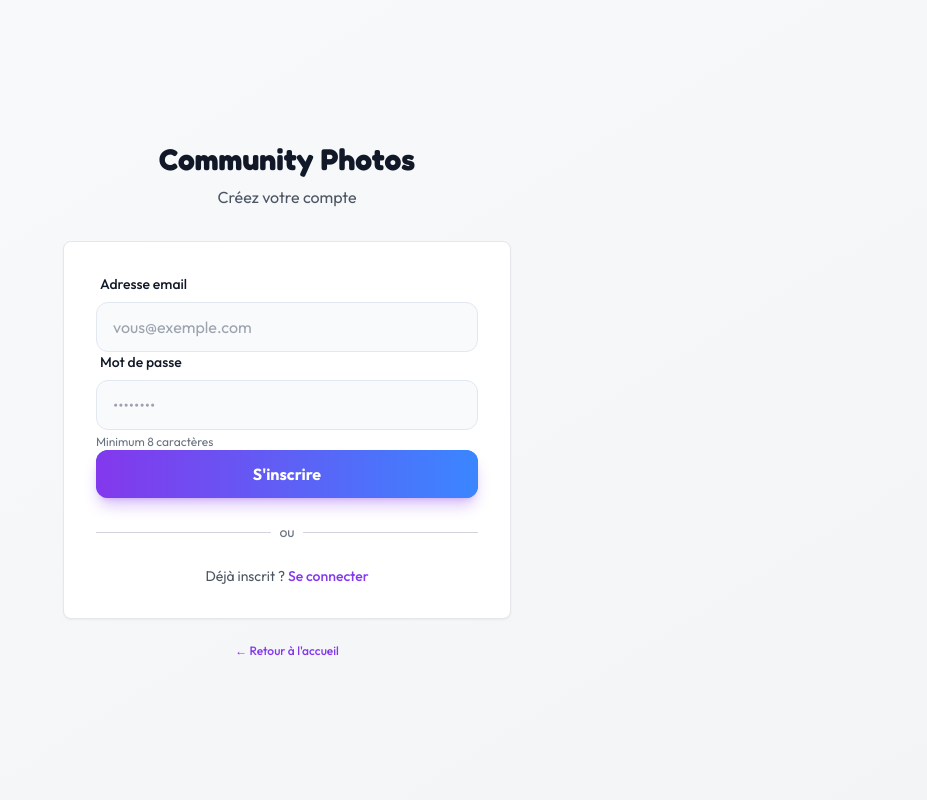
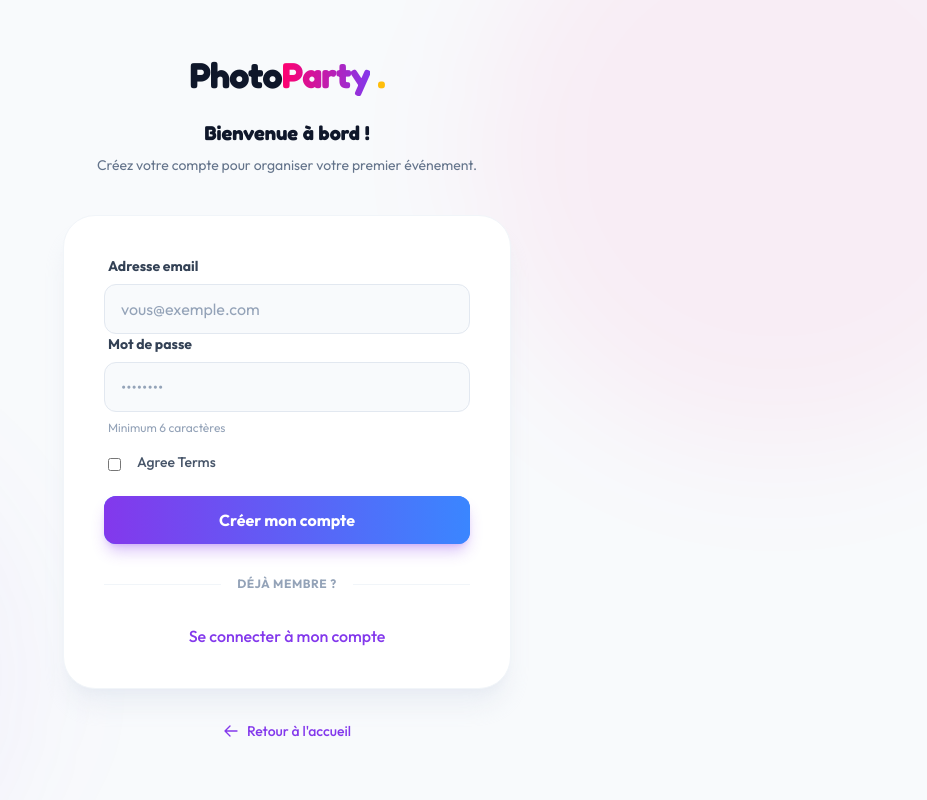
Before and after one commit to math-pixel/Photo-Party-V2, a Symfony app: template templates/registration/register.html.twig in a window 1280 px wide. Shown: the whole page, without its empty margins (353-1280 px from the left). Run offline with Twig, Linux system fonts and the light colour scheme; the template is opened without the code that fills it, so the values that code supplies are empty; form fields are guessed from the names that the template uses; style sheets or scripts are compiled from the project's sources; some libraries are stand-ins or nearby versions.

Commit message:
update register form

```diff
--- a/templates/registration/register.html.twig
+++ b/templates/registration/register.html.twig
@@ -1,22 +1,39 @@
 {% extends 'base.html.twig' %}
 
-{% block title %}Inscription - Photo Gallery{% endblock %}
+{% block title %}Inscription - PhotoParty{% endblock %}
 
 {% block body %}
-    <div class="min-h-screen bg-gradient-to-br from-gray-50 to-gray-100 flex items-center justify-center px-4 py-12">
-        <div class="w-full max-w-md">
-            <!-- Logo/Header -->
-            <div class="text-center mb-8">
-                <h1 class="text-3xl font-bold text-gray-900 mb-2">Community Photos</h1>
-                <p class="text-gray-600">Créez votre compte</p>
+    <div class="relative min-h-screen bg-slate-50 flex items-center justify-center px-4 py-12 overflow-hidden font-sans selection:bg-party-purple selection:text-white">
+
+        {# --- DECORATION D'ARRIÈRE-PLAN (Blobs) --- #}
+        {# On change légèrement la position/couleur par rapport au Login pour varier #}
+        <div class="absolute top-0 right-0 -translate-y-1/4 translate-x-1/4 w-[600px] h-[600px] bg-party-pink/5 rounded-full blur-3xl pointer-events-none"></div>
+        <div class="absolute bottom-0 left-0 translate-y-1/4 -translate-x-1/4 w-[500px] h-[500px] bg-party-purple/5 rounded-full blur-3xl pointer-events-none"></div>
+
+        <div class="relative z-10 w-full max-w-md">
+
+            {# --- HEADER / LOGO --- #}
+            <div class="text-center mb-10">
+                <a href="/" class="inline-block mb-6 group hover:opacity-90 transition-opacity">
+                    <div class="text-4xl font-display font-bold text-slate-900 tracking-tight">
+                        Photo<span class="text-transparent bg-clip-text bg-gradient-to-r from-party-pink to-party-purple">Party</span>
+                        <span class="text-party-yellow">.</span>
+                    </div>
+                </a>
+                <h2 class="text-xl font-bold text-slate-900">Bienvenue à bord !</h2>
+                <p class="text-slate-500 mt-2 text-sm">Créez votre compte pour organiser votre premier événement.</p>
             </div>
 
-            <!-- Form Card -->
-            <div class="bg-white rounded-lg shadow-sm border border-gray-200 p-8 space-y-6">
+            {# --- CARTE FORMULAIRE --- #}
+            <div class="bg-white rounded-[32px] shadow-xl shadow-slate-200/60 p-8 md:p-10 border border-slate-100">
 
+                {# Affichage des erreurs globales #}
                 {% if form_errors(registrationForm) %}
-                    <div class="bg-red-50 border border-red-200 text-red-700 px-4 py-3 rounded-lg text-sm">
-                        <p class="font-semibold">Erreurs d'inscription :</p>
+                    <div class="mb-6 bg-red-50 border border-red-100 text-red-600 px-4 py-3 rounded-2xl text-sm">
+                        <div class="flex items-center gap-2 font-bold mb-1">
+                            <svg xmlns="http://www.w3.org/2000/svg" viewBox="0 0 20 20" fill="currentColor" class="w-4 h-4"><path fill-rule="evenodd" d="M18 10a8 8 0 11-16 0 8 8 0 0116 0zm-8-5a.75.75 0 01.75.75v4.5a.75.75 0 01-1.5 0v-4.5A.75.75 0 0110 5zm0 10a1 1 0 100-2 1 1 0 000 2z" clip-rule="evenodd" /></svg>
+                            Oups, une erreur :
+                        </div>
                         {{ form_errors(registrationForm) }}
                     </div>
                 {% endif %}
@@ -25,70 +42,117 @@
 
                 <!-- Email Field -->
                 <div>
-                    {{ form_label(registrationForm.email, 'Adresse email', {'label_attr': {'class': 'block text-sm font-medium text-gray-900 mb-2'}}) }}
-                    {{ form_widget(registrationForm.email, {'attr': {'class': 'w-full px-4 py-2 border border-gray-300 rounded-lg focus:ring-2 focus:ring-teal-500 focus:border-transparent outline-none transition', 'placeholder': 'vous@exemple.com'}}) }}
+                    {{ form_label(registrationForm.email, 'Adresse email', {'label_attr': {'class': 'block text-sm font-bold text-slate-700 mb-2 ml-1'}}) }}
+
+                    {# J'applique les styles manuellement ici pour être sûr, mais ta classe .input globale marcherait aussi #}
+                    {{ form_widget(registrationForm.email, {
+                        'attr': {
+                            'class': 'w-full px-4 py-3 bg-slate-50 border border-slate-200 text-slate-900 rounded-xl focus:ring-2 focus:ring-party-purple focus:border-transparent outline-none transition-all placeholder:text-slate-400',
+                            'placeholder': 'vous@exemple.com'
+                        }
+                    }) }}
+
                     {% if form_errors(registrationForm.email) %}
-                        <p class="mt-1 text-red-600 text-sm">{{ form_errors(registrationForm.email) }}</p>
+                        <div class="mt-2 text-party-pink text-sm font-medium ml-1">
+                            {{ form_errors(registrationForm.email) }}
+                        </div>
                     {% endif %}
                 </div>
 
-                <!-- First Name -->
-{#                <div>#}
-{#                    {{ form_label(registrationForm.firstName, 'Prénom', {'label_attr': {'class': 'block text-sm font-medium text-gray-900 mb-2'}}) }}#}
-{#                    {{ form_widget(registrationForm.firstName, {'attr': {'class': 'w-full px-4 py-2 border border-gray-300 rounded-lg focus:ring-2 focus:ring-teal-500 focus:border-transparent outline-none transition', 'placeholder': 'Jean'}}) }}#}
-{#                </div>#}
-
-                <!-- Last Name -->
-{#                <div>#}
-{#                    {{ form_label(registrationForm.lastName, 'Nom', {'label_attr': {'class': 'block text-sm font-medium text-gray-900 mb-2'}}) }}#}
-{#                    {{ form_widget(registrationForm.lastName, {'attr': {'class': 'w-full px-4 py-2 border border-gray-300 rounded-lg focus:ring-2 focus:ring-teal-500 focus:border-transparent outline-none transition', 'placeholder': 'Dupont'}}) }}#}
-{#                </div>#}
+                <!-- First Name & Last Name (Commentés mais stylisés pour le futur) -->
+                {#
+                <div class="grid grid-cols-2 gap-4">
+                    <div>
+                        {{ form_label(registrationForm.firstName, 'Prénom', {'label_attr': {'class': 'block text-sm font-bold text-slate-700 mb-2 ml-1'}}) }}
+                        {{ form_widget(registrationForm.firstName, {'attr': {'class': 'w-full px-4 py-3 bg-slate-50 border border-slate-200 text-slate-900 rounded-xl focus:ring-2 focus:ring-party-purple outline-none transition-all', 'placeholder': 'Jean'}}) }}
+                    </div>
+                    <div>
+                        {{ form_label(registrationForm.lastName, 'Nom', {'label_attr': {'class': 'block text-sm font-bold text-slate-700 mb-2 ml-1'}}) }}
+                        {{ form_widget(registrationForm.lastName, {'attr': {'class': 'w-full px-4 py-3 bg-slate-50 border border-slate-200 text-slate-900 rounded-xl focus:ring-2 focus:ring-party-purple outline-none transition-all', 'placeholder': 'Dupont'}}) }}
+                    </div>
+                </div>
+                #}
 
                 <!-- Password Field -->
                 <div>
-                    {{ form_label(registrationForm.plainPassword, 'Mot de passe', {'label_attr': {'class': 'block text-sm font-medium text-gray-900 mb-2'}}) }}
-                    {{ form_widget(registrationForm.plainPassword, {'attr': {'class': 'w-full px-4 py-2 border border-gray-300 rounded-lg focus:ring-2 focus:ring-teal-500 focus:border-transparent outline-none transition', 'placeholder': '••••••••'}}) }}
-                    <p class="mt-1 text-gray-500 text-xs">Minimum 8 caractères</p>
+                    {{ form_label(registrationForm.plainPassword, 'Mot de passe', {'label_attr': {'class': 'block text-sm font-bold text-slate-700 mb-2 ml-1'}}) }}
+
+                    {{ form_widget(registrationForm.plainPassword, {
+                        'attr': {
+                            'class': 'w-full px-4 py-3 bg-slate-50 border border-slate-200 text-slate-900 rounded-xl focus:ring-2 focus:ring-party-purple focus:border-transparent outline-none transition-all placeholder:text-slate-400',
+                            'placeholder': '••••••••'
+                        }
+                    }) }}
+
+                    <p class="mt-2 text-slate-400 text-xs ml-1">
+                        Minimum 6 caractères
+                    </p>
+                    {% if form_errors(registrationForm.plainPassword) %}
+                        <div class="mt-2 text-party-pink text-sm font-medium ml-1">
+                            {{ form_errors(registrationForm.plainPassword) }}
+                        </div>
+                    {% endif %}
                 </div>
 
-                <!-- Confirm Password Field -->
-{#                <div>#}
-{#                    {{ form_label(registrationForm.plainPassword, 'Confirmer le mot de passe', {'label_attr': {'class': 'block text-sm font-medium text-gray-900 mb-2'}}) }}#}
-{#                    {{ form_widget(registrationForm.plainPassword, {'attr': {'class': 'w-full px-4 py-2 border border-gray-300 rounded-lg focus:ring-2 focus:ring-teal-500 focus:border-transparent outline-none transition', 'placeholder': '••••••••'}}) }}#}
-{#                </div>#}
+                <!-- Agree Terms Field -->
+                <div class="flex items-start gap-3 mt-4 ml-1">
+                    {# 1. Le Widget (La case à cocher) #}
+                    <div class="flex h-6 items-center">
+                        {{ form_widget(registrationForm.agreeTerms, {
+                            'attr': {
+                                'class': 'w-5 h-5 border-slate-300 rounded text-party-purple focus:ring-party-purple cursor-pointer accent-party-purple'
+                            }
+                        }) }}
+                    </div>
 
-                <!-- Submit Button -->
-                <button
-                    type="submit"
-                    class="w-full bg-teal-600 hover:bg-teal-700 text-white font-semibold py-2 px-4 rounded-lg transition duration-200 ease-in-out"
-                >
-                    S'inscrire
+                    {# 2. Le Label (Le texte) #}
+                    <div class="text-sm leading-6">
+                        <label for="{{ registrationForm.agreeTerms.vars.id }}" class="font-medium text-slate-600 select-none cursor-pointer">
+                            Agree Terms
+                        </label>
+
+                        {# 3. Les erreurs spécifiques à ce champ #}
+                        {% if form_errors(registrationForm.agreeTerms) %}
+                            <div class="text-party-pink text-xs font-bold mt-1">
+                                {{ form_errors(registrationForm.agreeTerms) }}
+                            </div>
+                        {% endif %}
+                    </div>
+                </div>
+
+                <!-- Submit Button utilisant ta classe .btn-primary -->
+                <button type="submit" class="btn btn-primary w-full mt-4">
+                    Créer mon compte
                 </button>
 
                 {{ form_end(registrationForm) }}
 
                 <!-- Divider -->
-                <div class="relative">
+                <div class="relative my-8">
                     <div class="absolute inset-0 flex items-center">
-                        <div class="w-full border-t border-gray-300"></div>
+                        <div class="w-full border-t border-slate-100"></div>
                     </div>
-                    <div class="relative flex justify-center text-sm">
-                        <span class="px-2 bg-white text-gray-500">ou</span>
+                    <div class="relative flex justify-center text-xs uppercase font-bold tracking-wider">
+                        <span class="px-4 bg-white text-slate-400">Déjà membre ?</span>
                     </div>
                 </div>
 
                 <!-- Login Link -->
-                <p class="text-center text-gray-600 text-sm">
-                    Déjà inscrit ?
-                    <a href="{{ path('app_login') }}" class="text-teal-600 hover:text-teal-700 font-semibold">
-                        Se connecter
+                <div class="text-center">
+                    <a href="{{ path('app_login') }}" class="text-party-purple hover:text-party-blue font-bold transition-colors">
+                        Se connecter à mon compte
                     </a>
-                </p>
+                </div>
             </div>
 
             <!-- Footer Link -->
-            <p class="text-center text-gray-500 text-xs mt-6">
-                <a href="/" class="hover:text-gray-700">← Retour à l'accueil</a>
+            <p class="text-center mt-8">
+                <a href="/" class="inline-flex items-center text-slate-400 hover:text-slate-600 text-sm font-medium transition-colors">
+                    <svg xmlns="http://www.w3.org/2000/svg" fill="none" viewBox="0 0 24 24" stroke-width="2" stroke="currentColor" class="w-4 h-4 mr-2">
+                        <path stroke-linecap="round" stroke-linejoin="round" d="M10.5 19.5L3 12m0 0l7.5-7.5M3 12h18" />
+                    </svg>
+                    Retour à l'accueil
+                </a>
             </p>
         </div>
     </div>
```
